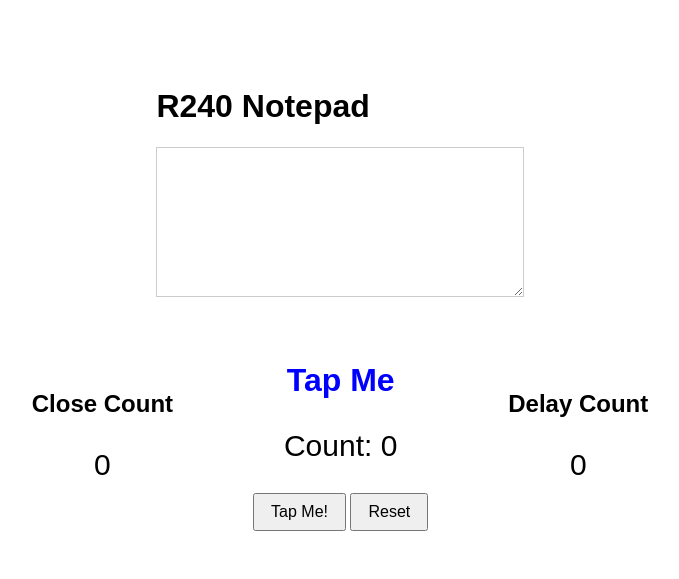
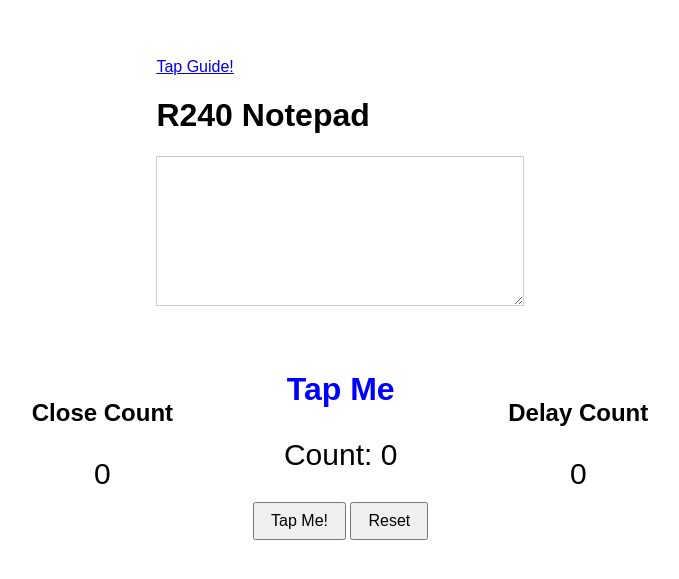
Before and after one commit to galaxyguide/galaxyguide, a plain HTML site: page index.html in a window 1280 px wide. Shown: the part 129-708 px from the top of the page, without its empty margins (300-979 px from the left). Drawn offline with Linux system fonts and the light colour scheme.

Commit message:
Update index.html

```diff
--- a/index.html
+++ b/index.html
@@ -57,6 +57,7 @@
 </head>
 <body>
   <div class="notepad">
+    <a href="https://raw.githubusercontent.com/rahulmahawer/tap-counter/main/README.md" target="_blank">Tap Guide!</a>
     <h1>R240 Notepad</h1>
     <textarea id="notepad-content"></textarea>
   </div>
```
